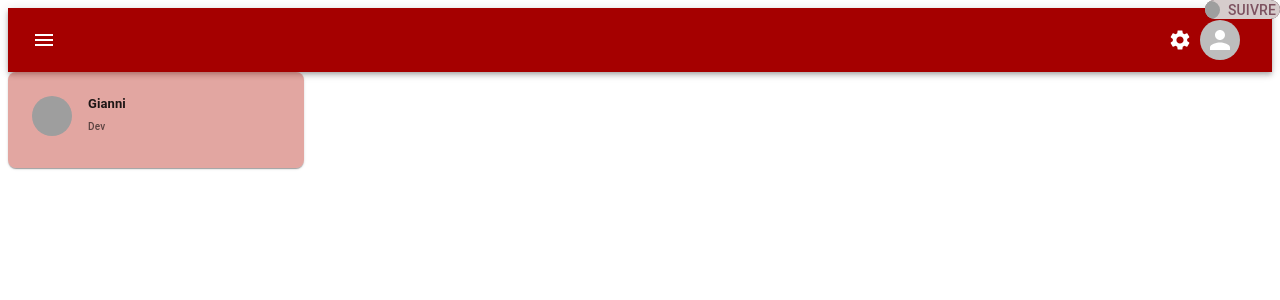
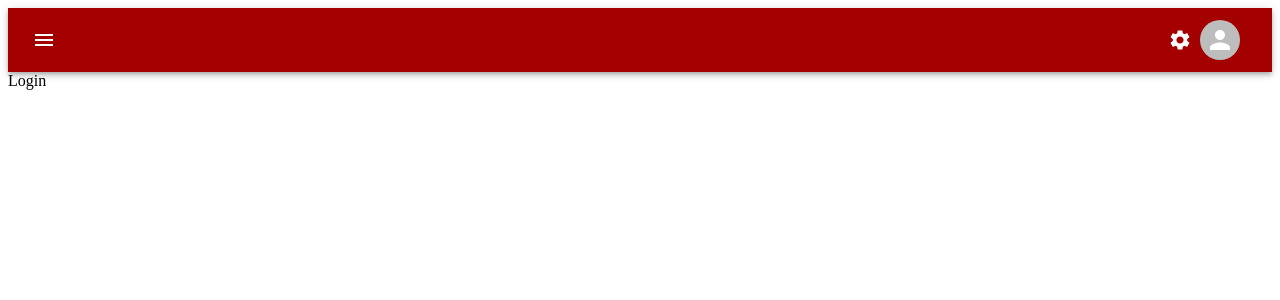
Before and after one commit to C-Alexis4414/Links-to-Experts-Front, a React (Vite) app: page /login in a window 1280 px wide. Shown: the top 300 px of the page. Built offline with nearby package versions, Linux system fonts and the light colour scheme; grey boxes are pictures that could not be loaded.

Commit message:
YL-65 WIP:Implementing routes

```diff
--- a/src/App.tsx
+++ b/src/App.tsx
@@ -1,13 +1,30 @@
-import HomePage from './homePage/page';
+import HomePage from './pages/homePage';
 import RootLayout from './layout';
 import Navbar from './components/navbar';
+import { BrowserRouter, Route, Routes } from 'react-router-dom';
+import Login from './pages/login';
+import Register from './pages/register';
+import PageNotFound from './pages/pageNotFound';
 
 function App() {
+  // return (
+  //   <RootLayout>
+  //     <Navbar />
+  //     <HomePage />
+  //   </RootLayout>
+  // );
   return (
-    <RootLayout>
-      <Navbar />
-      <HomePage />
-    </RootLayout>
+  <RootLayout>
+    <Navbar />
+    <BrowserRouter>
+      <Routes>
+        <Route path="/" element={ <HomePage />} />
+        <Route path="login" element={<Login />} />
+        <Route path="register" element={<Register />} />
+        <Route path="*" element={<PageNotFound />} />
+      </Routes>
+    </BrowserRouter>
+  </RootLayout>
   );
 }
 
--- a/src/homePage/page.tsx
+++ /dev/null
@@ -1,10 +0,0 @@
-import React from 'react'
-import UserCard from '../components/userCard/page'
-
-function HomePage() {
-    return (<>
-        <UserCard name="Gianni" role="Dev" avatarSrc="Links-to-Experts-Front\src\app\homePage\page.tsx" />
-    </>)
-}
-
-export default HomePage
--- /dev/null
+++ b/src/pages/homePage.tsx
@@ -0,0 +1,10 @@
+import React from 'react'
+import UserCard from '../components/userCard/userCard'
+
+function HomePage() {
+    return (<>
+        <UserCard name="Gianni" role="Dev" avatarSrc="Links-to-Experts-Front\src\app\pages\page.tsx" />
+    </>)
+}
+
+export default HomePage
--- /dev/null
+++ b/src/pages/login.tsx
@@ -0,0 +1,9 @@
+import React from 'react'
+
+export default function Login() {
+    return (
+    <div>
+        Login
+    </div>
+    )
+}
--- /dev/null
+++ b/src/pages/pageNotFound.tsx
@@ -0,0 +1,9 @@
+import React from 'react'
+
+export default function PageNotFound() {
+    return (
+    <div>
+        Page not found :(
+    </div>
+    )
+}
--- /dev/null
+++ b/src/pages/register.tsx
@@ -0,0 +1,9 @@
+import React from 'react'
+
+export default function Register() {
+    return (
+    <div>
+        Register
+    </div>
+    )
+}
```
Also changed, not shown: src/components/userCard/userCard.tsx (renamed from src/components/userCard/page.tsx).
